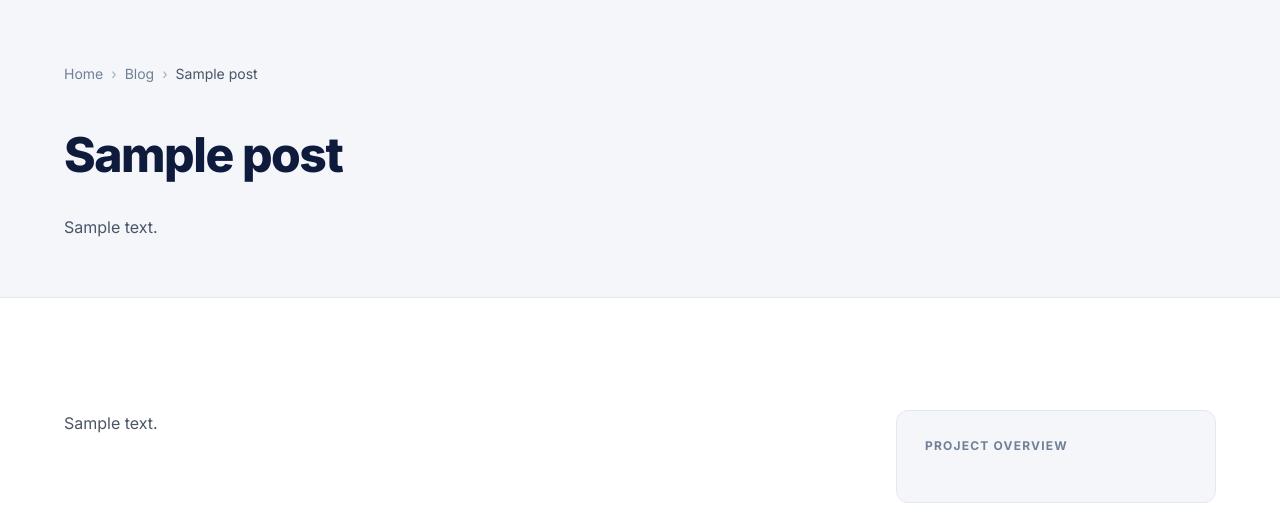
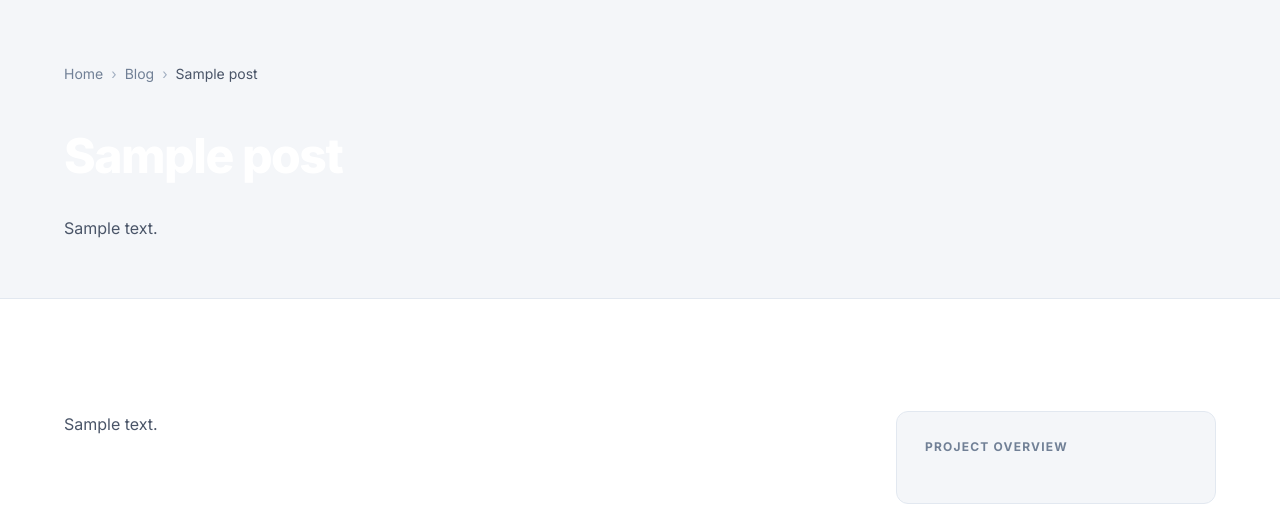
Before and after one commit to humayunkabirnishan9-rgb/wordpress-theme, a WordPress theme: template single-bws_portfolio.php in a window 1280 px wide. Shown: the part 113-634 px from the top of the page. Run offline with PHP 8.4 and a stand-in for WordPress, Linux system fonts and the light colour scheme; the site name, menu and one post (Sample post) are stand-ins, and other content is empty; some libraries are stand-ins or nearby versions.

Commit message:
refactor: update homepage logic and hero styles
Refine front-page rendering to support custom theme overrides and Elementor editor state. Update navigation menu structure and redesign hero section visuals for a modern production look.

```diff
--- a/inc/theme-setup.php
+++ b/inc/theme-setup.php
@@ -178,9 +178,11 @@
  */
 function bluewireseo_default_navigation() {
     $pages = array(
+        'Home'         => home_url( '/' ),
         'Services'     => home_url( '/services/' ),
         'Industries'   => home_url( '/industries/' ),
         'Case Studies' => home_url( '/case-studies/' ),
+        'Portfolio'    => home_url( '/portfolio/' ),
         'Process'      => home_url( '/process/' ),
         'About'        => home_url( '/about/' ),
         'Blog'         => home_url( '/blog/' ),
--- a/style.css
+++ b/style.css
@@ -661,25 +661,35 @@
    HERO SECTIONS
    ============================================ */
 .bws-hero {
-  background: var(--bws-light-bg);
-  padding: 4rem 0 3rem;
-  border-bottom: 1px solid var(--bws-border);
-}
-
-.bws-hero-title {
+  background: linear-gradient(135deg, #0F1B3D 0%, #16244C 50%, #1E2D5A 100%);
+  color: #FFFFFF;
+  padding: 5rem 0;
+  position: relative;
+  overflow: hidden;
+}
+
+.bws-hero-title,
+.bws-hero .bws-hero-title,
+.bws-hero h1,
+.bws-hero-dark .bws-hero-title,
+.bws-hero-dark h1 {
   font-size: clamp(2.25rem, 5vw, 3.75rem);
   font-weight: 800;
-  color: var(--bws-heading);
-  line-height: 1.1;
+  color: #FFFFFF !important;
+  line-height: 1.12;
   letter-spacing: -0.03em;
   margin-bottom: 1.25rem;
 }
 
-.bws-hero-subtitle {
+.bws-hero-subtitle,
+.bws-hero .bws-hero-subtitle,
+.bws-hero p,
+.bws-hero-dark .bws-hero-subtitle,
+.bws-hero-dark p {
   font-size: 1.125rem;
-  color: var(--bws-text-secondary);
+  color: rgba(255, 255, 255, 0.85) !important;
   line-height: 1.7;
-  max-width: 640px;
+  max-width: 680px;
   margin-bottom: 2rem;
 }
 
```
Also changed, not shown: other parts of style.css (+34 -0 lines), front-page.php (+19 -37 lines).
